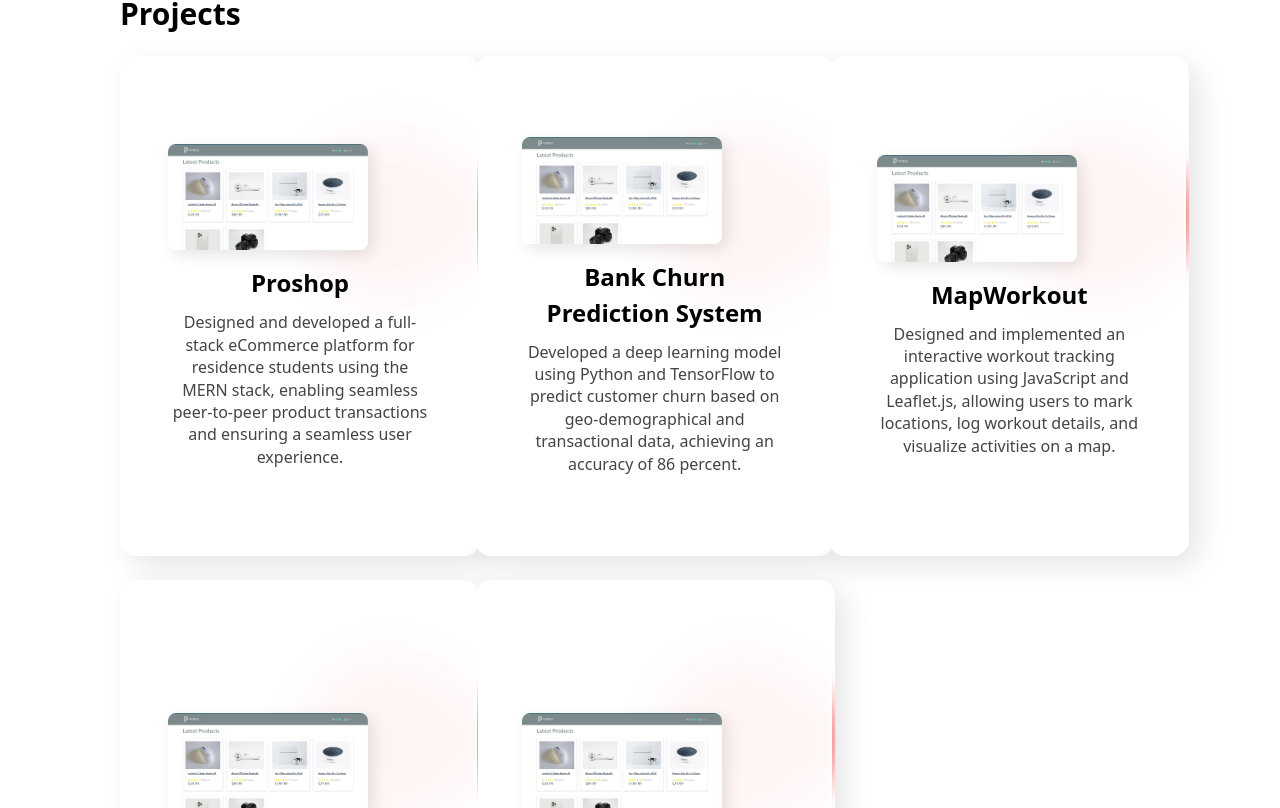
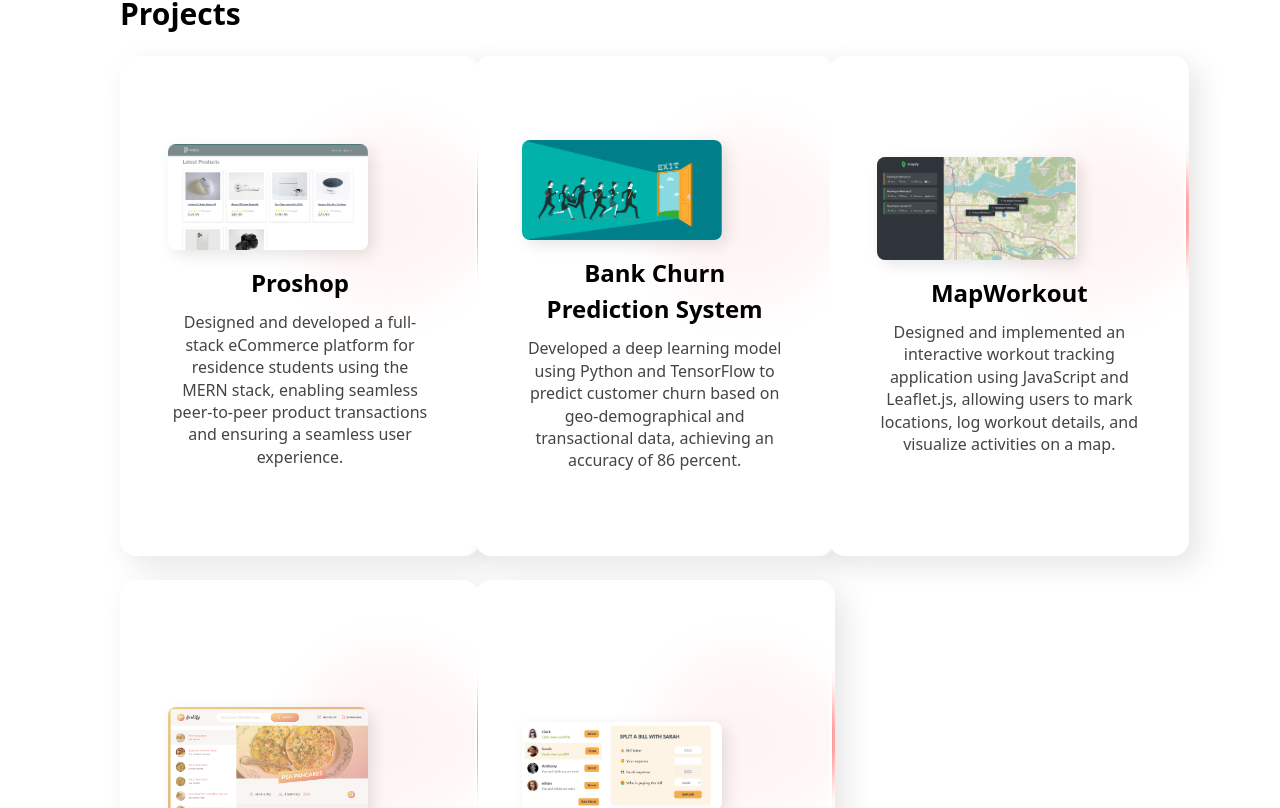
Before and after one commit to Manan565/manan565.github.io, a React (Vite) app: page / in a window 1280 px wide. Shown: the part 1412-2220 px from the top of the page. Built offline with nearby package versions, Linux system fonts and the light colour scheme.

Commit message:
added images to the projects

```diff
--- a/src/components/Cardpro.jsx
+++ b/src/components/Cardpro.jsx
@@ -1,8 +1,7 @@
 import styled from "styled-components";
-import logo from "../assets/images/proshop.png"; // Ensure correct path
 
 // eslint-disable-next-line react/prop-types
-const Cardpro = ({ title, description }) => {
+const Cardpro = ({ title, description, image }) => {
   return (
     <StyledWrapper>
       <div className="card">
@@ -11,7 +10,7 @@
 
         <div className="content">
           {/* Enlarged Image at the Top */}
-          <img src={logo} alt="Project" className="project-img" />
+          {image && <img src={image} alt={title} className="project-img" />}
 
           <h2>{title}</h2>
           <p className="desc">{description}</p>
--- a/src/components/projects.jsx
+++ b/src/components/projects.jsx
@@ -1,23 +1,29 @@
 import Cardpro from "./Cardpro";
+
+import proshop from "../assets/images/proshop.png";
+import churn from "../assets/images/churn.png";
+import mapty from "../assets/images/mapty.png";
+import chefify from "../assets/images/chefify.png";
+import split from "../assets/images/split.png";
 const projs = [
   {
     title: "Proshop",
     description:
       "Designed and developed a full-stack eCommerce platform for residence students using the MERN stack, enabling seamless peer-to-peer product transactions and ensuring a seamless user experience.",
-    image: "/assets/images/proshop.png",
+    image: proshop,
   },
   {
     title: "Bank Churn Prediction System",
     description:
       "Developed a deep learning model using Python and TensorFlow to predict customer churn based on geo-demographical and transactional data, achieving an accuracy of 86 percent.",
-    image: "/assets/images/churn.png",
+    image: churn,
   },
   {
     title: "MapWorkout",
 
     description:
       "Designed and implemented an interactive workout tracking application using JavaScript and Leaflet.js, allowing users to mark locations, log workout details, and visualize activities on a map.",
-    image: "/assets/images/mapty.png",
+    image: mapty,
   },
 
   {
@@ -25,14 +31,14 @@
 
     description:
       "Designed an application that allows users to search up a recipe, bookmark it, edit it and more.",
-    image: "/assets/images/proshop.png",
+    image: chefify,
   },
   {
     title: "splitnspill",
 
     description:
       "A simple react application that allows a group of friends to split any desired bill",
-    image: "/assets/images/proshop.png",
+    image: split,
   },
 ];
 
@@ -46,6 +52,7 @@
             key={item.title}
             title={item.title}
             description={item.description}
+            image={item.image}
           />
         ))}
       </div>
```
